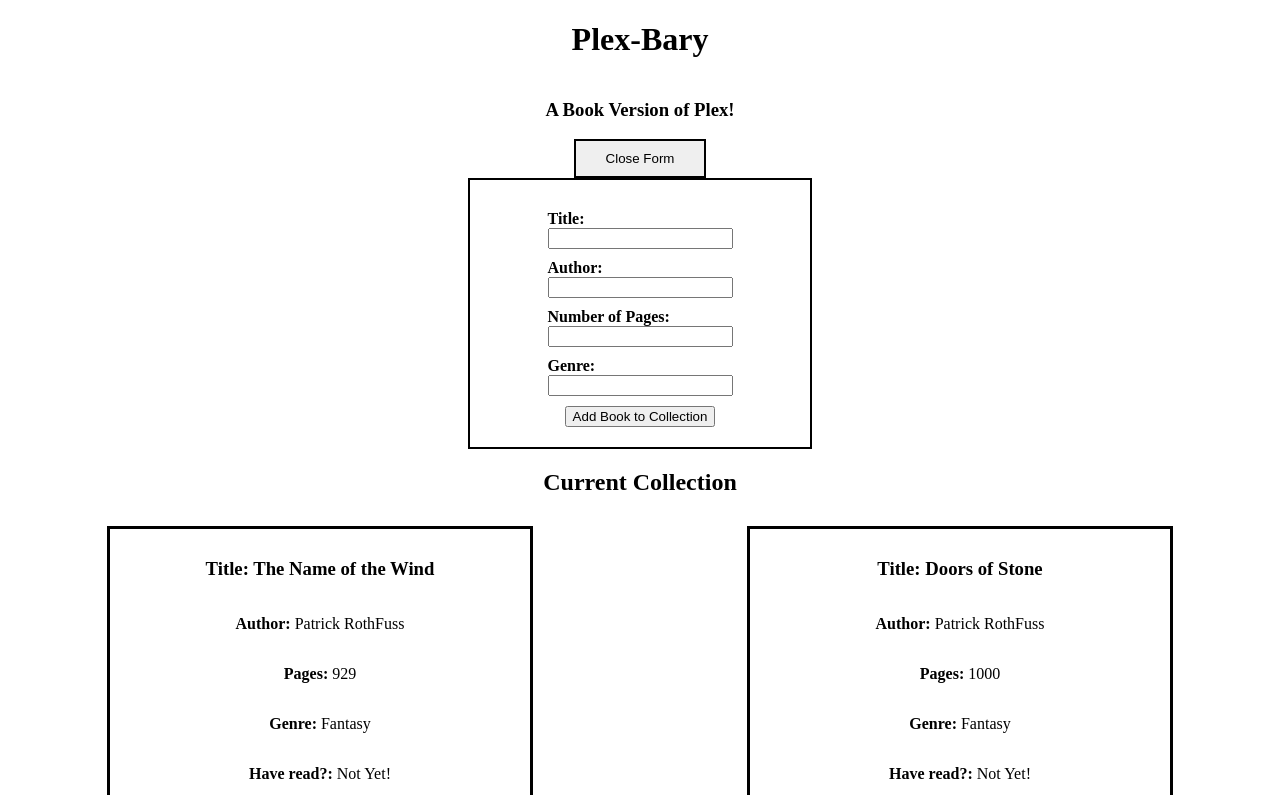
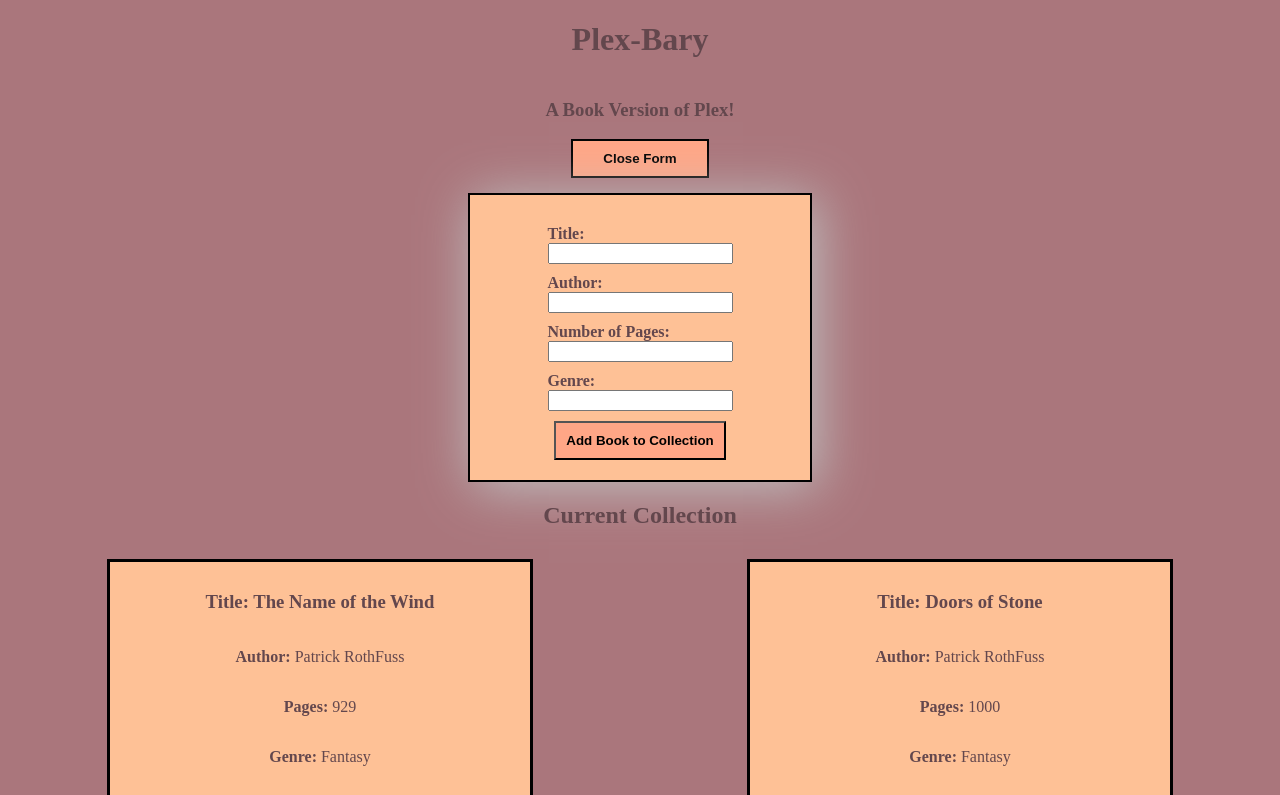
Before and after one commit to Fico27/library-project, a plain HTML site: page index.html in a window 1280 px wide. Both pictures are taken after a click on the button "Add Book". Shown: the top 795 px of the page. Drawn offline with Linux system fonts and the light colour scheme.

Commit message:
Added colors and fixed form button sizing.

```diff
--- a/style.css
+++ b/style.css
@@ -1,15 +1,22 @@
-html, body {
+html,
+body {
     margin: 0;
+    background-color: #AA767C;
+    color: #63474D
+}
+button{
+    background-color: #FFA686;
+    font-weight: bold;
 }
 
-.maincontainer{
+.maincontainer {
     display: flex;
     flex-direction: column;
     justify-content: center;
     align-items: center;
 }
 
-.bookshelf{
+.bookshelf {
     display: flex;
     flex-direction: column;
     /* width: 80vw;
@@ -27,7 +34,7 @@ html, body {
 
 }
 
-.bookcard{
+.bookcard {
     display: flex;
     flex-direction: column;
     height: auto;
@@ -37,43 +44,53 @@ html, body {
     margin: 10px 10px;
     padding: 10px;
     align-items: center;
+    background-color: #FEC196;
 }
-.bookcard button{
+.bookcard:hover{
+    box-shadow: 1px 1px 5px 1px #63474D;
+
+}
+
+.bookcard button {
     width: 50%;
     padding: 10px 0;
 }
 
-.bookcard button:last-child{
-margin-top: 10px;
+.bookcard button:last-child {
+    margin-top: 10px;
 }
 
-.formcontainer{
+.formcontainer {
     display: none;
 }
 
-form{
+form {
     display: flex;
     flex-direction: column;
     width: 300px;
     border: 2px solid black;
     padding: 20px 20px;
     align-items: center;
-
+    margin-top: 15px;
+    box-shadow: 5px 5px 50px 1px silver;
+    background-color: #FEC196;
 }
 
-form label{
+form label {
     padding-top: 10px;
     font-weight: bold;
 }
+
 form button {
+    padding: 10px;
     margin-top: 10px;
 }
 
-label{
+label {
     display: block;
 }
 
-.calltoform{
+.calltoform {
     padding: 10px 30px;
     border: 2px solid black;
 }
```
